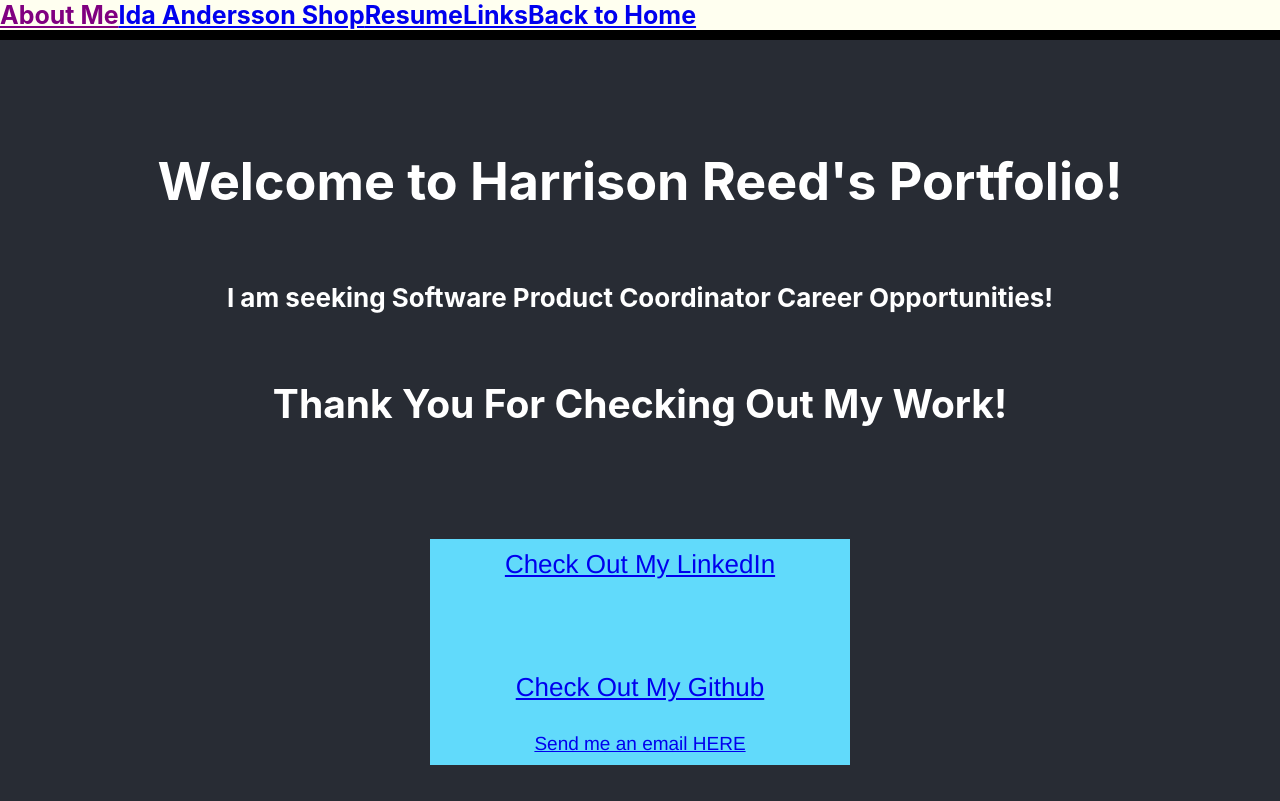
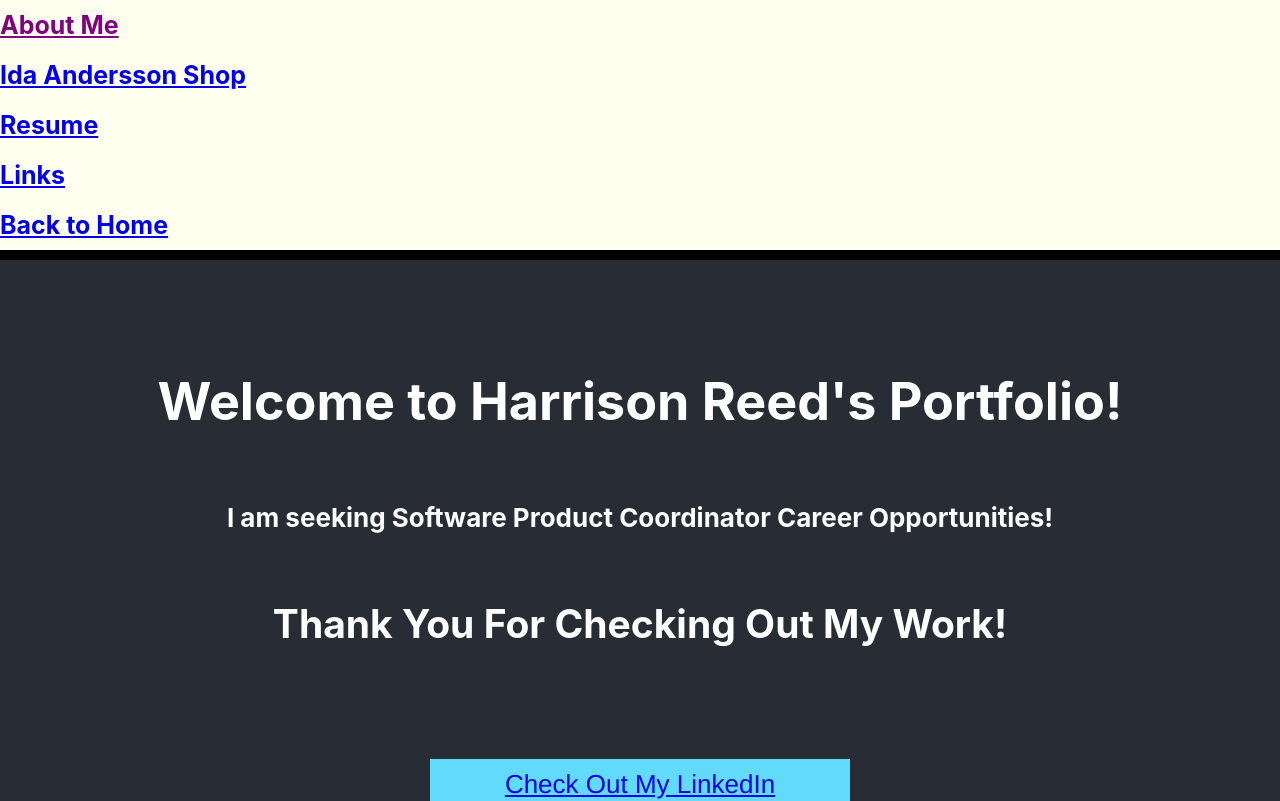
Before and after one commit to HGreedo/nuReactPortfolio, a React (Create React App) app: page / in a window 1280 px wide. Shown: the top 801 px of the page. Built offline with nearby package versions, Linux system fonts and the light colour scheme.

Commit message:
commit on 'main'

```diff
--- a/src/components/nav.css
+++ b/src/components/nav.css
@@ -4,8 +4,12 @@
     box-shadow: 0px 10px black;
     }
     .navbarData {
+        display: flex;
+        flex-direction: row;
+        padding-block: 10px;
         font-weight: 700;
         font-size: 25px;
+
 
     }
     .navbarData:hover {
```
